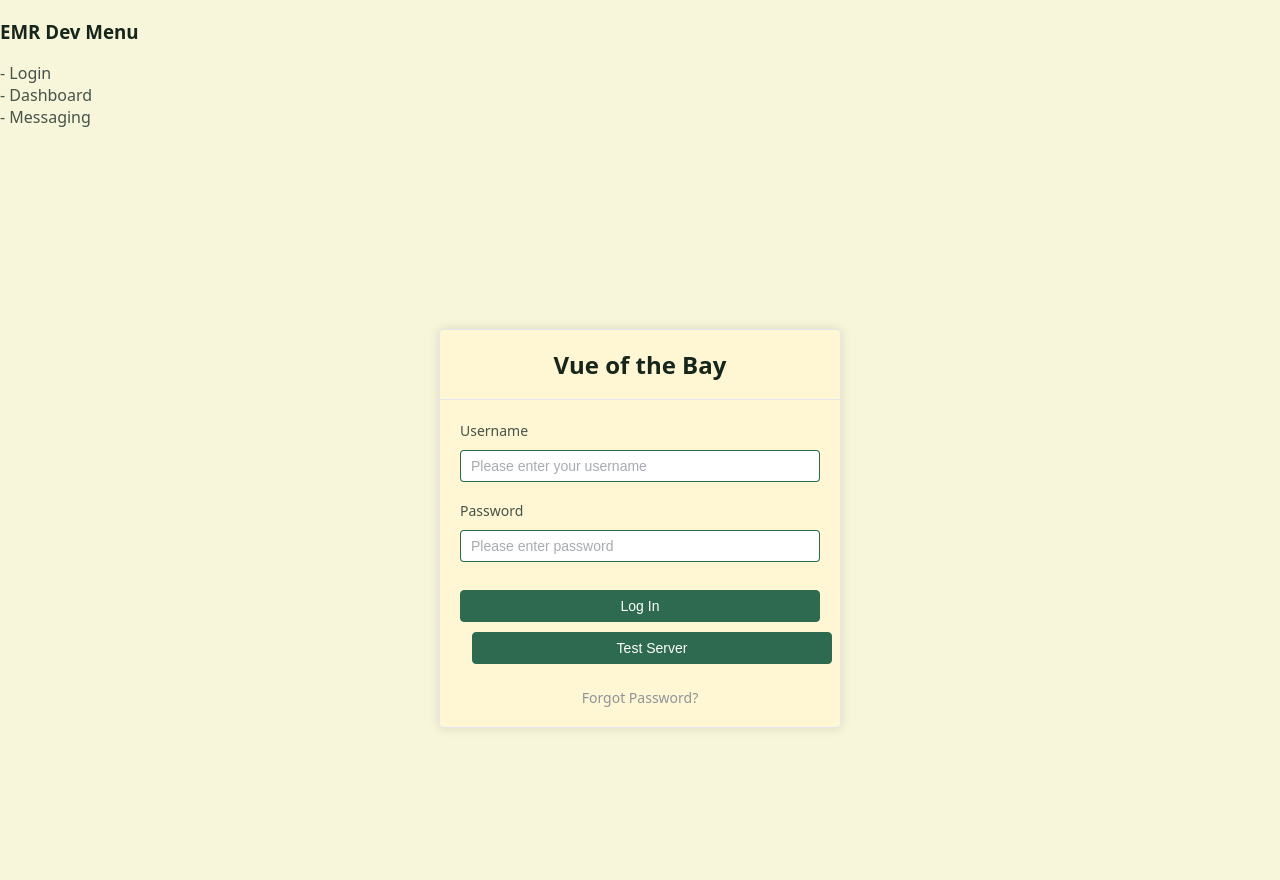
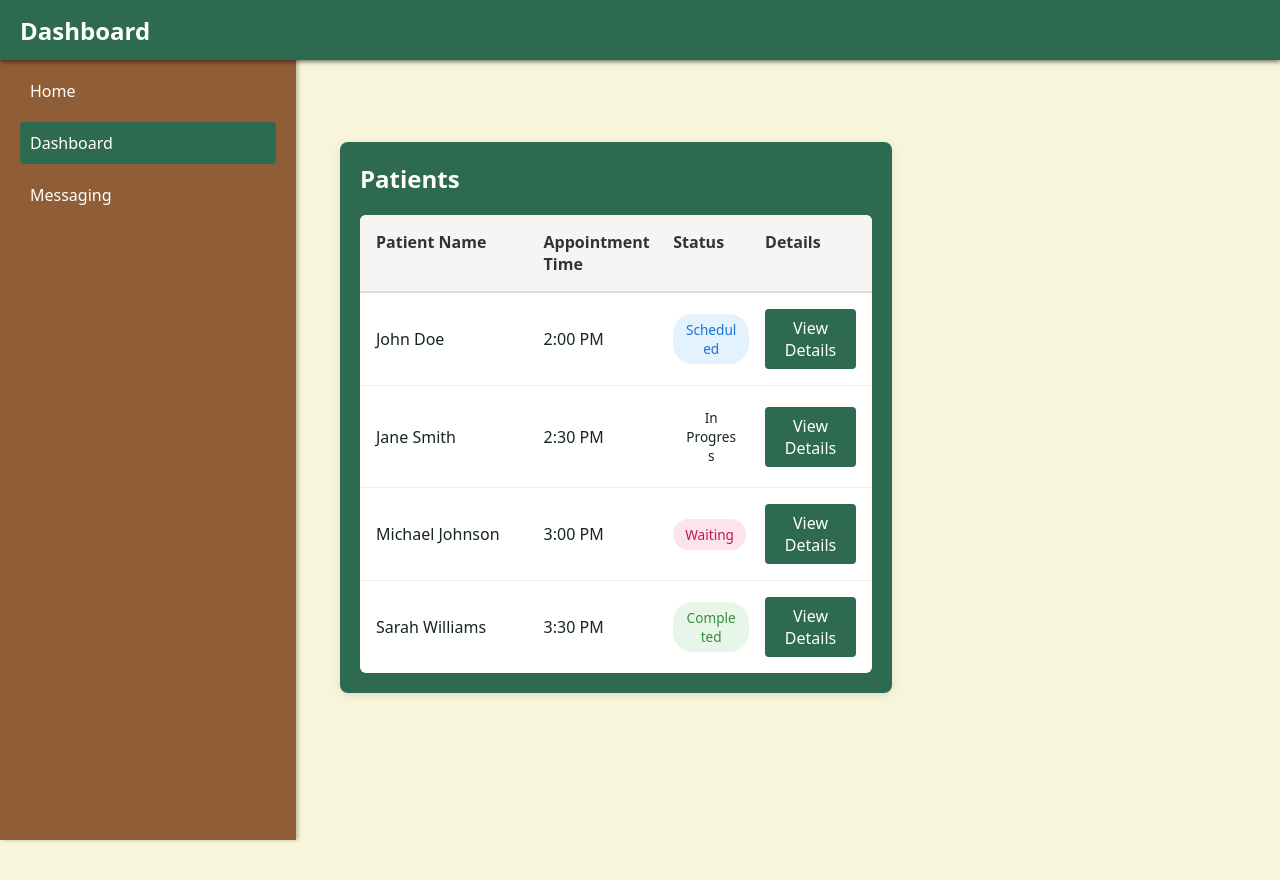
Before and after one commit to 2026bayviewglenEMR/view-of-the-bay, a Vue app in the folder frontend/: page /dashboard in a window 1280 px wide. Before the commit this address led to /login. Shown: the top 880 px of the page. Built offline with nearby package versions, Linux system fonts and the light colour scheme.

Commit message:
Cleaned up dashboard layout and added primitive patient list GUI

```diff
--- a/frontend/src/App.vue
+++ b/frontend/src/App.vue
@@ -2,14 +2,14 @@
   <div id="emr-app">
     <nav class="dev-navigation">
       <h3>EMR Dev Menu</h3>
-      <div class="nav-links">
+      <!-- <div class="nav-links">
         <router-link to="/login" class="nav-btn">- Login</router-link>
       <div></div>
         <router-link to="/dashboard" class="nav-btn">- Dashboard</router-link>
       </div>
       <div>
         <router-link to="/messaging" class="nav-btn">- Messaging</router-link>
-      </div>
+      </div> -->
     </nav>
 
     <main class="page-content">
--- a/frontend/src/router/index.js
+++ b/frontend/src/router/index.js
@@ -36,13 +36,13 @@ const openRoutes = [
   '/login'
 ]
 
-router.beforeEach((to, from, next) => {
-  //if the route requires a token, go to login
-  if (localStorage.getItem("token") || openRoutes.includes(to.path)) {
-    next();
-  } else {
-    next('/login');
-  }
-});
+// router.beforeEach((to, from, next) => {
+//   //if the route requires a token, go to login
+//   if (localStorage.getItem("token") || openRoutes.includes(to.path)) {
+//     next();
+//   } else {
+//     next('/login');
+//   }
+// });
 
 export default router
--- a/frontend/src/styles.css
+++ b/frontend/src/styles.css
@@ -20,6 +20,9 @@
   --color-text-1: #16261A;
   --color-text-2: #465348;
   --color-text-3: #8C8271;
+  --color-text-1-dark: #ffffff;
+  --color-text-2-dark: #fffcd8;
+  --color-text-3-dark: #f2efeb;
 
   /* Utility & State */
   --color-danger: #ff7070;
--- a/frontend/src/views/Dashboard.vue
+++ b/frontend/src/views/Dashboard.vue
@@ -6,22 +6,80 @@
         </div>
     </div>
     <div class="sidebar">
+        <div class="spacer-1">
+
+        </div>
         <nav class="nav-menu">
             <router-link to="/" class="nav-link">Home</router-link>
             <router-link to="/dashboard" class="nav-link">Dashboard</router-link>
+            <router-link to="/messaging" class="nav-link">Messaging</router-link>
             <!-- Add more links as needed -->
         </nav>
     </div>
     <div class="main-content">
         <!-- Main dashboard content goes here -->
-        <h2>Welcome to the Dashboard</h2>
-        <p>This is the main content area.</p>
+        <div class="patients-list">
+            <div class="patients-header">
+                <h2>Patients</h2>
+            </div>
+            <div class="patients-table">
+                <div class="table-header">
+                    <div class="col-name">Patient Name</div>
+                    <div class="col-time">Appointment Time</div>
+                    <div class="col-status">Status</div>
+                    <div class="col-actions">Details</div>
+                </div>
+                <div class="table-body">
+                    <div v-for="patient in patients" :key="patient.id" class="table-row">
+                        <div class="col-name">{{ patient.name }}</div>
+                        <div class="col-time">{{ patient.appointmentTime }}</div>
+                        <div class="col-status">
+                            <span :class="['status-badge', patient.status.toLowerCase()]">
+                                {{ patient.status }}
+                            </span>
+                        </div>
+                        <div class="col-actions">
+                            <router-link :to="`/patient-details/${patient.id}`" class="details-btn">
+                                View Details
+                            </router-link>
+                        </div>
+                    </div>
+                </div>
+            </div>
+        </div>
     </div>
 </template>
 
 
 <script setup>
+import { ref } from 'vue';
 
+const patients = ref([
+    {
+        id: 1,
+        name: 'John Doe',
+        appointmentTime: '2:00 PM',
+        status: 'Scheduled'
+    },
+    {
+        id: 2,
+        name: 'Jane Smith',
+        appointmentTime: '2:30 PM',
+        status: 'In Progress'
+    },
+    {
+        id: 3,
+        name: 'Michael Johnson',
+        appointmentTime: '3:00 PM',
+        status: 'Waiting'
+    },
+    {
+        id: 4,
+        name: 'Sarah Williams',
+        appointmentTime: '3:30 PM',
+        status: 'Completed'
+    }
+]);
 </script>
 
 
@@ -38,7 +96,7 @@
     align-items: center;
     justify-content: space-between;
     padding: 0 20px;
-    box-shadow: 0 2px 4px rgba(0,0,0,0.1);
+    box-shadow: 0 2px 4px rgba(0,0,0,0.5);
     z-index: 1000;
 }
 
@@ -51,19 +109,24 @@
     position: fixed;
     left: 0;
     top: 0;
-    width: 250px;
+    width: 20vw;
     height: 100vh;
     background-color: var(--color-sidebar-dark);
     color: var(--color-text-1-dark);
     padding: 20px;
-    box-shadow: 2px 0 4px rgba(0,0,0,0.1);
-    z-index: 999;
+    box-shadow: 2px 0 4px rgba(0,0,0,0.25);
+    z-index: 10;
+}
+
+.spacer-1 {
+    height: 50px;
 }
 
 .nav-menu {
     display: flex;
     flex-direction: column;
     gap: 10px;
+    position: relative;
 }
 
 .nav-link {
@@ -83,10 +146,119 @@
 }
 
 .main-content {
-    margin-left: 250px;
-    padding-top: 60px;
+    margin-left: 25vw;
+    padding-top: 40px;
     padding: 80px 20px 20px 20px;
     background-color: var(--color-bg);
     min-height: calc(100vh - 60px);
+    position: relative;
+}
+
+.patients-list {
+    background-color: var(--color-primary);
+    min-height: 20vh;
+    width: calc(80vw/2);
+    border-radius: 8px;
+    padding: 20px;
+    box-shadow: 0 2px 8px rgba(0, 0, 0, 0.1);
+}
+
+.patients-header {
+    margin-bottom: 20px;
+    color: var(--color-text-1-dark);
+}
+
+.patients-header h2 {
+    margin: 0;
+    font-size: 1.5rem;
+}
+
+.patients-table {
+    display: flex;
+    flex-direction: column;
+    background-color: white;
+    border-radius: 6px;
+    overflow: hidden;
+}
+
+.table-header {
+    display: grid;
+    grid-template-columns: 2fr 1.5fr 1fr 1.2fr;
+    gap: 16px;
+    padding: 16px;
+    background-color: #f5f5f5;
+    font-weight: 600;
+    color: #333;
+    border-bottom: 2px solid #ddd;
+}
+
+.table-body {
+    display: flex;
+    flex-direction: column;
+}
+
+.table-row {
+    display: grid;
+    grid-template-columns: 2fr 1.5fr 1fr 1.2fr;
+    gap: 16px;
+    padding: 16px;
+    border-bottom: 1px solid #eee;
+    align-items: center;
+}
+
+.table-row:hover {
+    background-color: #f9f9f9;
+}
+
+.table-row:last-child {
+    border-bottom: none;
+}
+
+.col-name, .col-time, .col-status, .col-actions {
+    word-break: break-word;
+}
+
+.status-badge {
+    display: inline-block;
+    padding: 6px 12px;
+    border-radius: 20px;
+    font-size: 0.85rem;
+    font-weight: 500;
+    text-align: center;
+}
+
+.status-badge.scheduled {
+    background-color: #e3f2fd;
+    color: #1976d2;
+}
+
+.status-badge.in\ progress {
+    background-color: #fff3e0;
+    color: #f57c00;
+}
+
+.status-badge.waiting {
+    background-color: #fce4ec;
+    color: #c2185b;
+}
+
+.status-badge.completed {
+    background-color: #e8f5e9;
+    color: #388e3c;
+}
+
+.details-btn {
+    display: inline-block;
+    padding: 8px 16px;
+    background-color: var(--color-primary);
+    color: white;
+    text-decoration: none;
+    border-radius: 4px;
+    transition: background-color 0.2s;
+    text-align: center;
+}
+
+.details-btn:hover {
+    background-color: var(--color-primary-dark, #0056b3);
 }
 </style>
```
